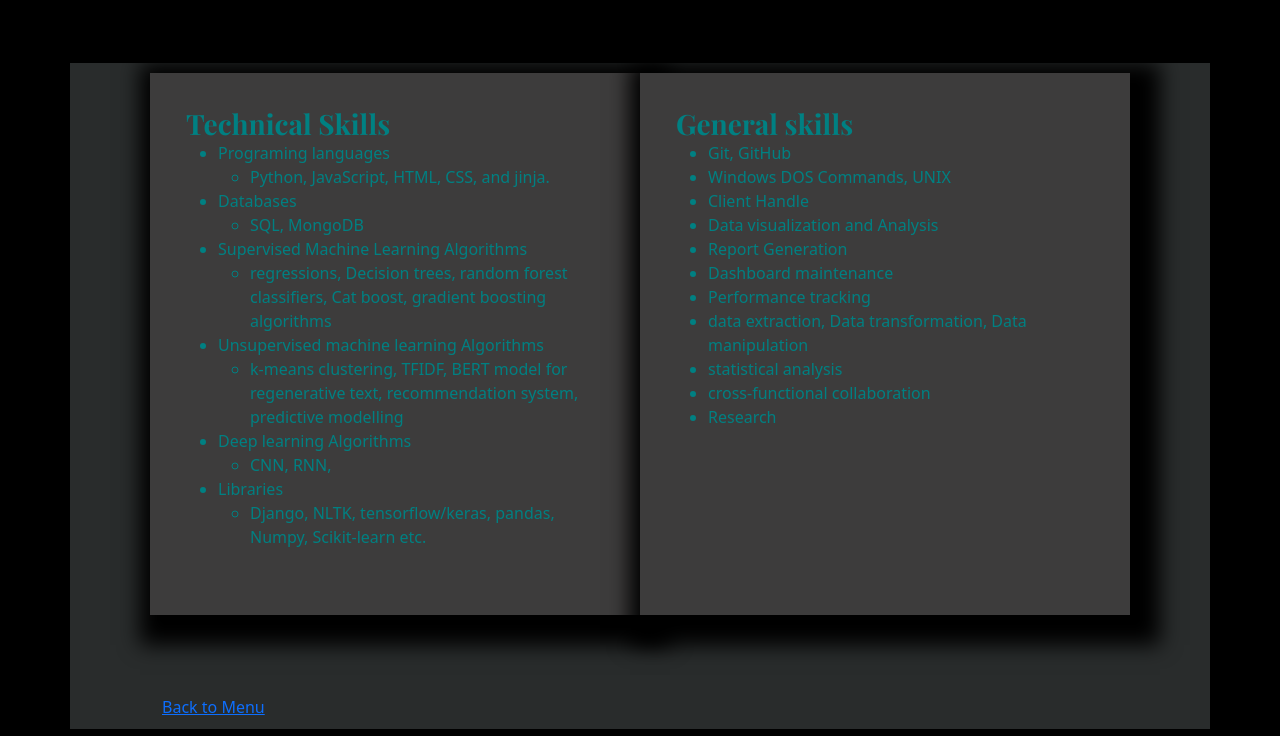
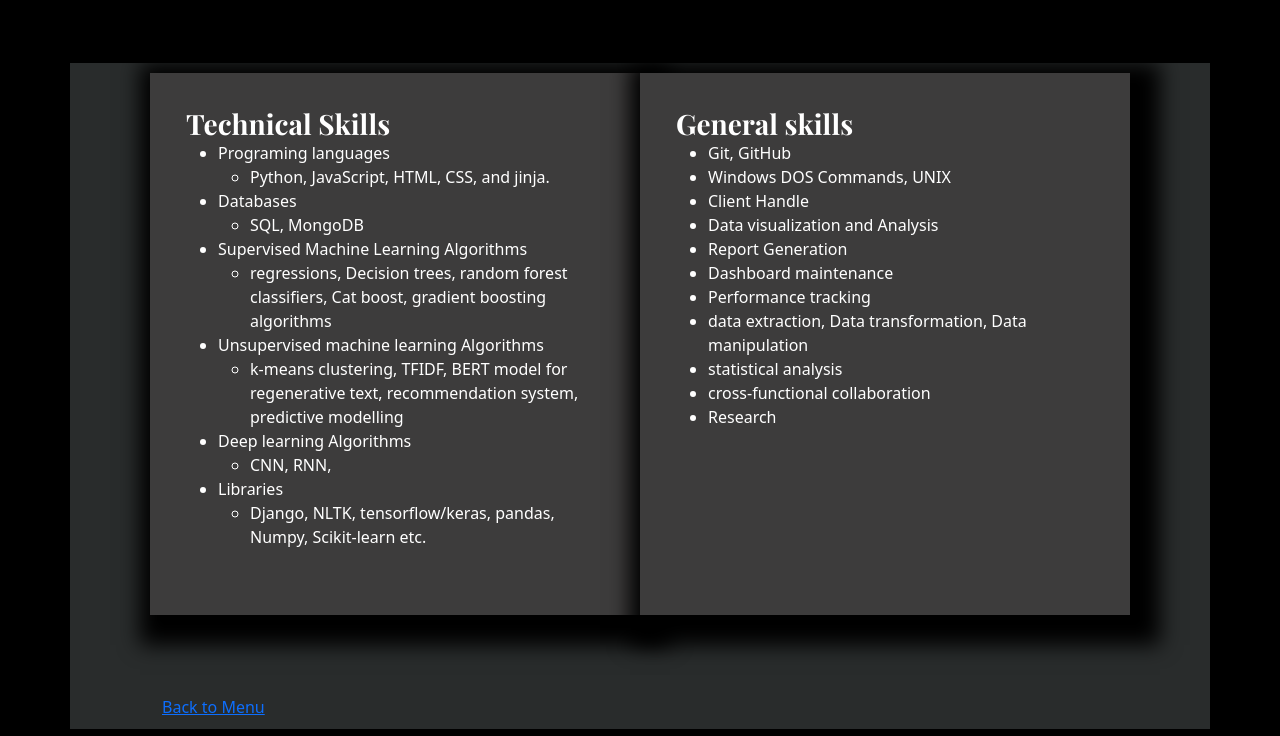
Before and after one commit to Smitha-4/Jr-Data-Analyst-resume, a plain HTML site: page index.html in a window 1280 px wide. Shown: the part 504-1240 px from the top of the page. Drawn offline with nearby package versions, Linux system fonts and the light colour scheme.

Commit message:
Update style.css

```diff
--- a/style.css
+++ b/style.css
@@ -26,13 +26,13 @@ body{
     padding-right: 80px;
     padding-top: 10px;
     padding-bottom: 10px;
-    color: #008082;
+    color: #ffffff;
     background-color: #292c2c;
 }
 .work1, #education, #research, #contact{
     background-color: rgb(61, 60, 60);
     margin-bottom: 80px;
-    color: #008082;
+    color: #ffffff;
     padding: 10px;
     box-shadow: #000000 10px 10px 20px 20px;
     transition:all 0.2s cubic-bezier(0.075, 0.82, 0.165, 1);
@@ -157,7 +157,7 @@ h6 {
 
 .blog-post-meta {
     margin-bottom: 1.25rem;
-    color: #00eaff;
+    color: #ffffff;
 }
 
 /*
```
